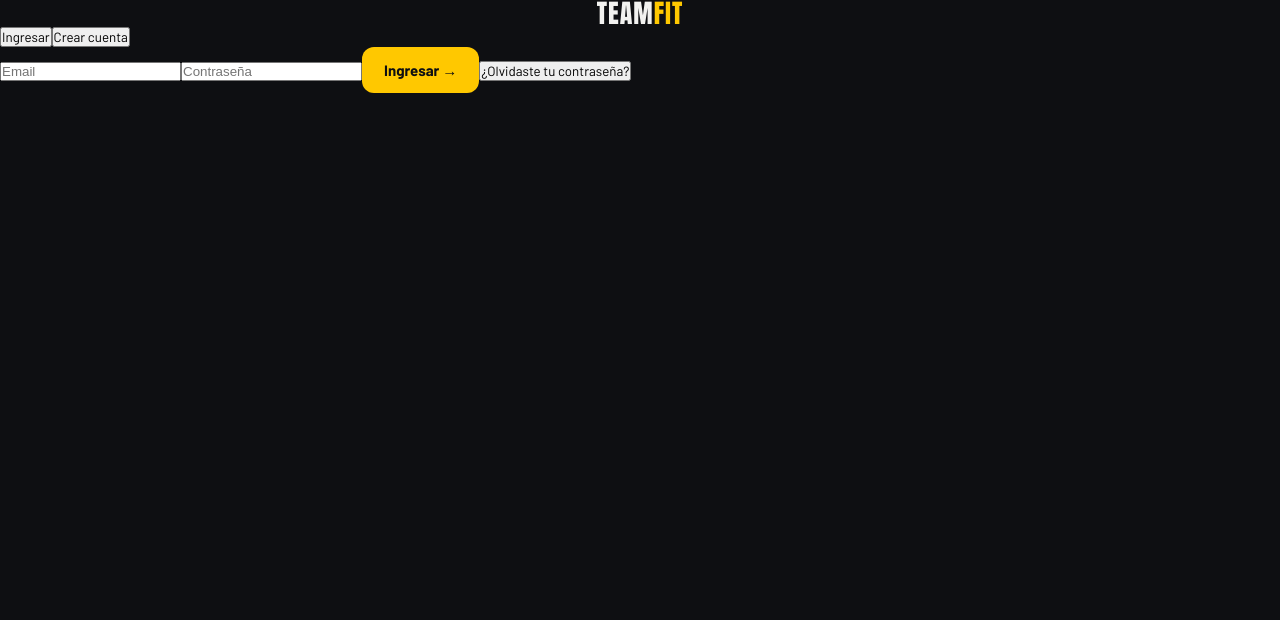
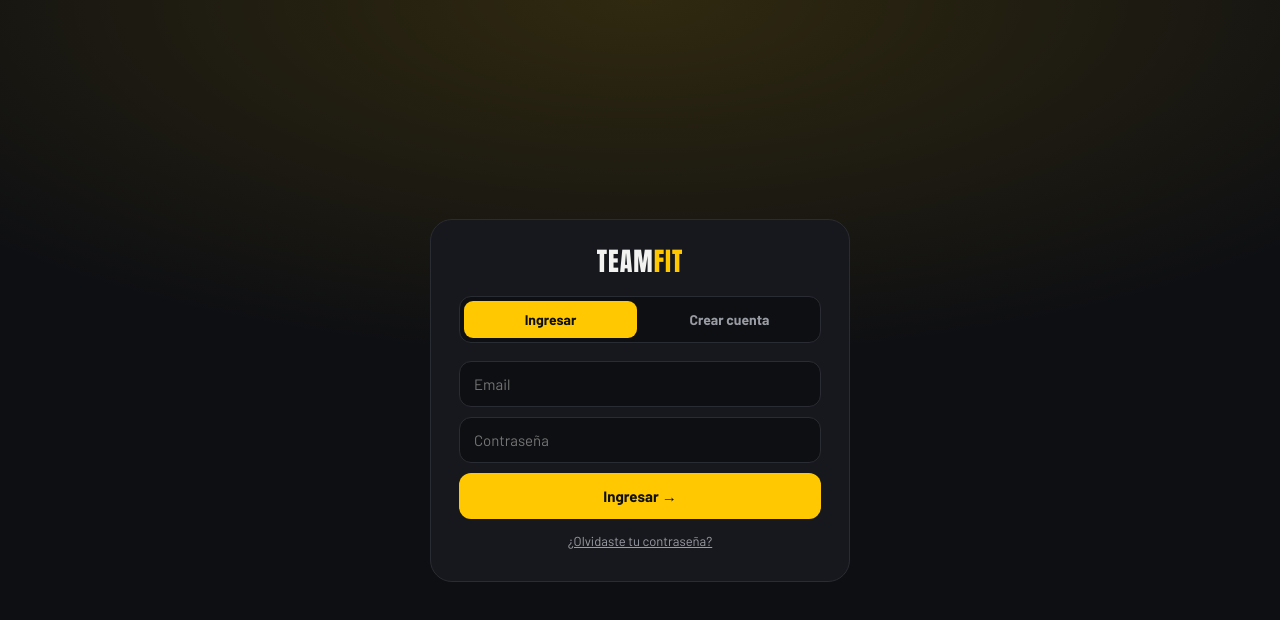
Before and after one commit to tebanes122/TeamFit, a Next.js app: page /login in a window 1280 px wide. Shown: the top 620 px of the page. Built offline with nearby package versions, Linux system fonts and the light colour scheme; no server answers.

Commit message:
Update globals.css

```diff
--- a/styles/globals.css
+++ b/styles/globals.css
@@ -1079,3 +1079,103 @@ button { font-family: var(--cuerpo); cursor: pointer; }
   border-radius: 26px;
   margin-bottom: 60px;
 }
+
+/* ---------- login ---------- */
+.login-fondo {
+  min-height: 100vh;
+  display: flex;
+  align-items: center;
+  justify-content: center;
+  padding: 20px;
+  background:
+    radial-gradient(ellipse 70% 45% at 50% 0%, rgba(255, 200, 0, 0.14), transparent),
+    var(--carbon);
+}
+.login-card {
+  width: 100%;
+  max-width: 420px;
+  background: var(--panel);
+  border: 1px solid var(--linea);
+  border-radius: 22px;
+  padding: 28px;
+}
+.login-tabs {
+  display: flex;
+  gap: 6px;
+  margin: 22px 0 18px;
+  background: var(--carbon);
+  border: 1px solid var(--linea);
+  border-radius: 12px;
+  padding: 4px;
+}
+.login-tab {
+  flex: 1;
+  padding: 10px;
+  border: none;
+  border-radius: 9px;
+  background: transparent;
+  color: var(--texto-2);
+  font-weight: 700;
+  font-size: 14px;
+}
+.login-tab.activo {
+  background: var(--fuego);
+  color: #0e0f12;
+}
+.login-form {
+  display: flex;
+  flex-direction: column;
+  gap: 10px;
+}
+.login-fila2 {
+  display: grid;
+  grid-template-columns: 1fr 1fr;
+  gap: 10px;
+}
+.input-login {
+  width: 100%;
+  background: var(--carbon);
+  border: 1px solid var(--linea);
+  border-radius: 12px;
+  color: var(--texto);
+  font-family: var(--cuerpo);
+  font-size: 15px;
+  padding: 13px 14px;
+}
+.input-login:focus { outline: 2px solid var(--fuego); border-color: var(--fuego); }
+.login-msg {
+  font-size: 14px;
+  line-height: 1.5;
+  color: var(--verde);
+  background: var(--verde-suave);
+  border-radius: 10px;
+  padding: 11px 13px;
+  margin-bottom: 14px;
+}
+.login-msg.error {
+  color: var(--rojo);
+  background: var(--rojo-suave);
+}
+.login-link {
+  background: none;
+  border: none;
+  color: var(--texto-2);
+  font-size: 13px;
+  text-decoration: underline;
+  padding: 4px;
+}
+.login-link:hover { color: var(--fuego); }
+
+/* ---------- botón salir ---------- */
+.btn-salir {
+  background: transparent;
+  border: 1px solid var(--linea);
+  border-radius: 999px;
+  color: var(--texto-2);
+  font-size: 12px;
+  font-weight: 700;
+  letter-spacing: 1px;
+  text-transform: uppercase;
+  padding: 6px 12px;
+}
+.btn-salir:hover { border-color: var(--rojo); color: var(--rojo); }
```
